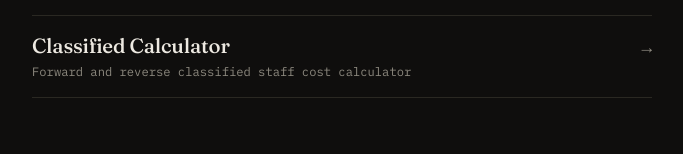
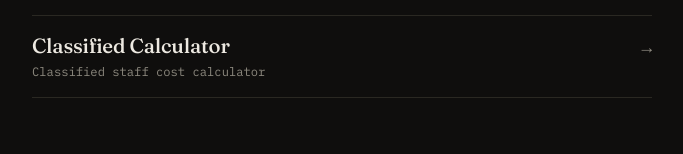
Before and after one commit to maestrowang/maestrowang.github.io, a plain HTML site: page index.html in a window 1280 px wide. Shown: the part 434-588 px from the top of the page, without its empty margins (298-981 px from the left). Drawn offline with Linux system fonts and the light colour scheme.

Commit message:
Add files via upload

```diff
--- a/index.html
+++ b/index.html
@@ -278,7 +278,7 @@
     <a class="project" href="https://maestrowang.github.io/calculate/" target="_blank" rel="noopener">
       <span class="project-text">
         <span class="project-title">Classified Calculator</span>
-        <span class="project-desc">Forward and reverse classified staff cost calculator</span>
+        <span class="project-desc">Classified staff cost calculator</span>
       </span>
       <span class="project-arrow" aria-hidden="true">&#8594;</span>
     </a>
```
